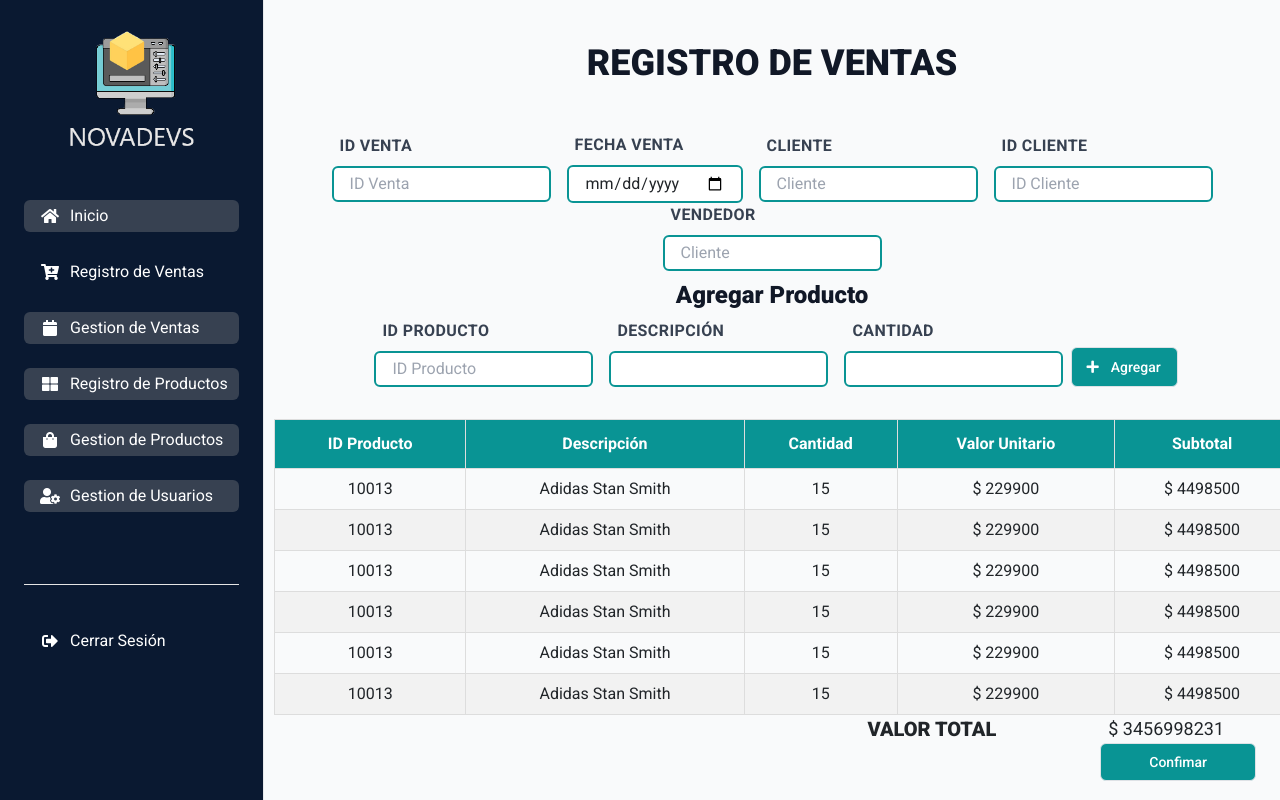
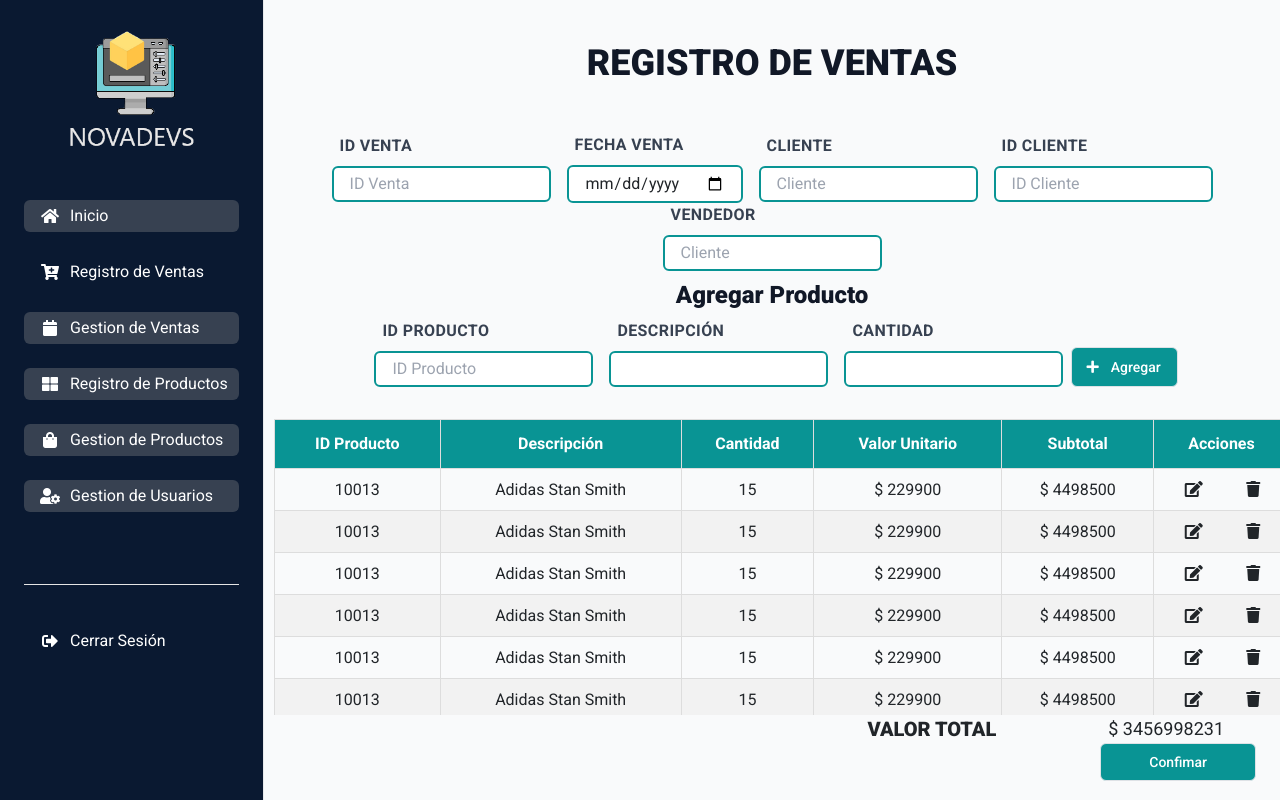
Before and after one commit to NovaDevs-MinTIC/NovaDevs, a React (Create React App) app: page /ventas in a window 1280 px wide. Built offline with nearby package versions, Linux system fonts and the light colour scheme.

Commit message:
se agrego columna de acciones a la tabla de los articulos de la venta

```diff
--- a/src/pages/Ventas.jsx
+++ b/src/pages/Ventas.jsx
@@ -210,6 +210,7 @@ const TablaArticulos = ({listaArticulos}) => {
                         <th className="text-center">Cantidad</th>
                         <th className="text-center">Valor Unitario</th>
                         <th className="text-center">Subtotal</th>
+                        <th className="text-center">Acciones</th>
                     </tr>
                 </thead>
                 <tbody>
@@ -221,6 +222,12 @@ const TablaArticulos = ({listaArticulos}) => {
                                 <td className='text-center'>{articulo.cantidad}</td>
                                 <td className='text-center'>$ {articulo.valorUnitario}</td>
                                 <td className='text-center'>$ {articulo.subtotal}</td>
+                                <td className='text-center'>
+                                    <div className='flex justify-around'>
+                                        <div className='hover:bg-yellow-500'><i className='fas fa-edit'></i></div>
+                                        <div className='hover:bg-red-500'><i className='fas fa-trash'></i></div>
+                                    </div>
+                                </td>
                             </tr>
                         )
                     })}
```
